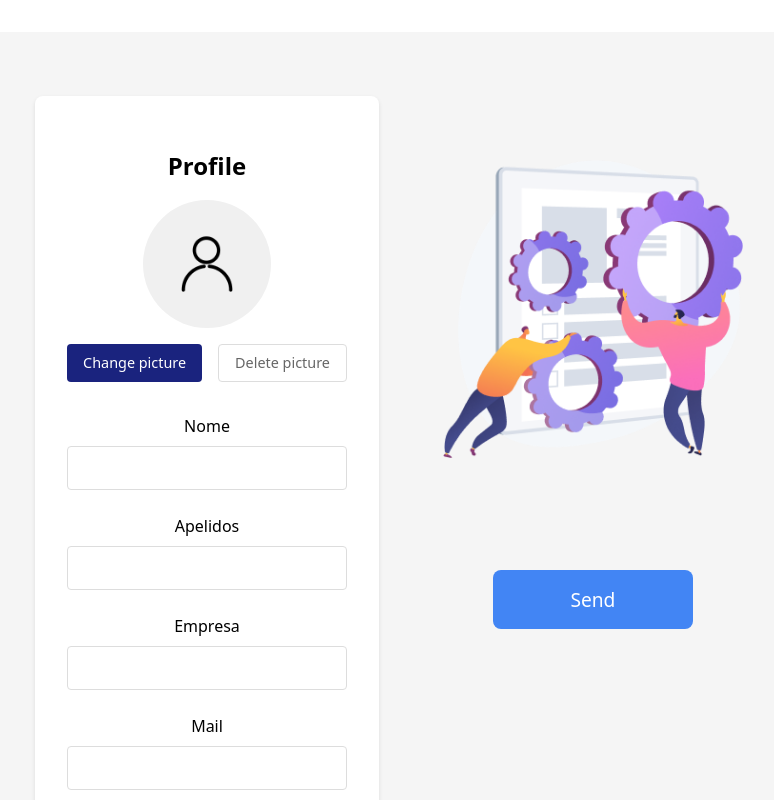
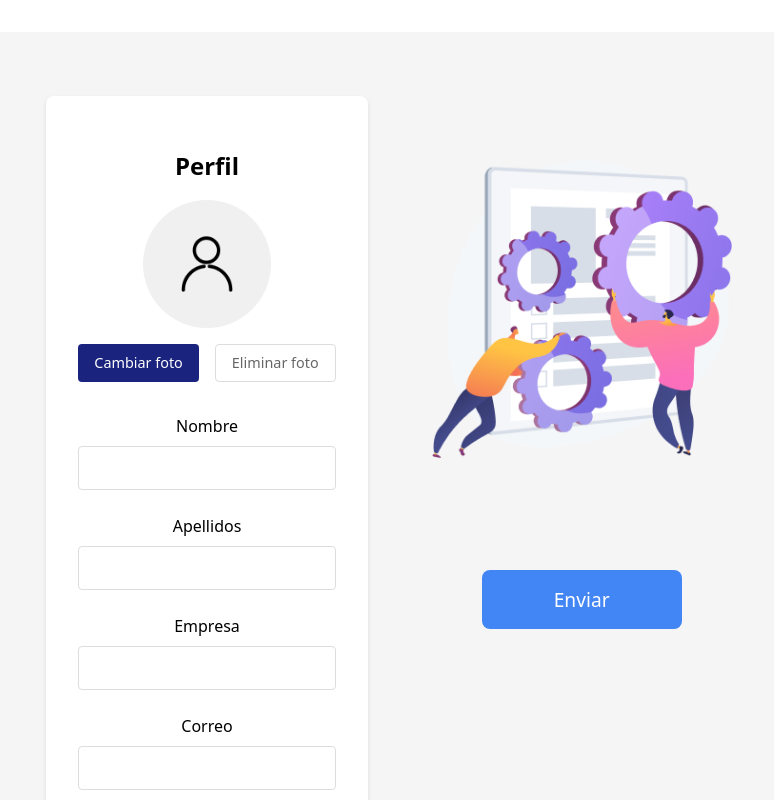
Before and after one commit to vanessabguijarro/Xuntando-Pezas, a React (Vite) app in the folder FRONT/Front-Xuntando-Pezas/: page / in a window 1280 px wide. Shown: the top 800 px of the page, without its empty margins (251-1025 px from the left). Built offline with nearby package versions, Linux system fonts and the light colour scheme.

Commit message:
refactor: simplificación y traducción a castellano del componente NewCustomer

```diff
--- a/FRONT/Front-Xuntando-Pezas/src/PAXINAS/PRIVADAS/NewCustomer.module.css
+++ b/FRONT/Front-Xuntando-Pezas/src/PAXINAS/PRIVADAS/NewCustomer.module.css
@@ -1,4 +1,4 @@
-.container {
+.contenedor {
   max-width: 1200px;
   margin: 0 auto;
   padding: 2rem;
@@ -7,12 +7,12 @@
   gap: 4rem;
 }
 
-.formContainer {
+.contenedorFormulario {
   flex: 1;
   max-width: 800px;
 }
 
-.form {
+.formulario {
   background: white;
   padding: 2rem;
   border-radius: 8px;
@@ -20,7 +20,7 @@
   color: #000;
 }
 
-.rightSection {
+.seccionDerecha {
   flex-shrink: 0;
   width: 300px;
   display: flex;
@@ -29,22 +29,22 @@
   align-items: center;
 }
 
-.illustration {
+.ilustracion {
   width: 100%;
   margin-top: 4rem;
 }
 
-.profileSection {
+.seccionPerfil {
   text-align: center;
   margin-bottom: 2rem;
 }
 
-.profileSection h2 {
+.seccionPerfil h2 {
   color: #000;
   margin-bottom: 1rem;
 }
 
-.imageContainer {
+.contenedorImagen {
   width: 128px;
   height: 128px;
   margin: 0 auto 1rem;
@@ -56,13 +56,13 @@
   justify-content: center;
 }
 
-.profileImage {
+.imagenPerfil {
   width: 100%;
   height: 100%;
   object-fit: cover;
 }
 
-.placeholderImage {
+.imagenPredeterminada {
   width: 100%;
   height: 100%;
   display: flex;
@@ -70,20 +70,20 @@
   justify-content: center;
 }
 
-.userIcon {
+.iconoUsuario {
   width: 64px;
   height: 64px;
   color: #666;
 }
 
-.imageButtons {
+.botonesImagen {
   display: flex;
   gap: 1rem;
   justify-content: center;
   margin-top: 1rem;
 }
 
-.changeButton {
+.botonCambiar {
   background-color: #1a237e;
   color: white;
   padding: 0.5rem 1rem;
@@ -93,7 +93,7 @@
   font-size: 0.9rem;
 }
 
-.deleteButton {
+.botonEliminar {
   background-color: white;
   color: #666;
   padding: 0.5rem 1rem;
@@ -103,24 +103,24 @@
   font-size: 0.9rem;
 }
 
-.formFields {
+.camposFormulario {
   display: grid;
   gap: 1.5rem;
   margin-bottom: 2rem;
 }
 
-.fieldGroup {
+.grupoCampo {
   display: flex;
   flex-direction: column;
   gap: 0.5rem;
 }
 
-.fieldGroup label {
+.grupoCampo label {
   font-weight: 500;
   color: #000;
 }
 
-.fieldGroup input {
+.grupoCampo input {
   padding: 0.75rem;
   border: 1px solid #ddd;
   border-radius: 4px;
@@ -129,15 +129,14 @@
   background-color: white;
 }
 
-.fieldGroup input:focus {
+.grupoCampo input:focus {
   outline: none;
   border-color: #1a237e;
   box-shadow: 0 0 0 2px rgba(26, 35, 126, 0.1);
 }
 
-.sendButton {
+.botonEnviar {
   margin-top: 5rem;
-
   background-color: #4285f4;
   color: white;
   padding: 1rem 3rem;
@@ -149,6 +148,6 @@
   width: 200px;
 }
 
-.sendButton:hover {
+.botonEnviar:hover {
   background-color: #3367d6;
 }
--- a/FRONT/Front-Xuntando-Pezas/src/PAXINAS/PRIVADAS/NewCustomer.tsx
+++ b/FRONT/Front-Xuntando-Pezas/src/PAXINAS/PRIVADAS/NewCustomer.tsx
@@ -1,169 +1,130 @@
 import { useState } from 'react';
 import styles from './NewCustomer.module.css';
-import illustration from '../../assets/customer-images/illustration.png';
-import profileIcon from '../../assets/customer-images/profile.png';
+import ilustracion from '../../assets/customer-images/illustration.png';
+import iconoPerfil from '../../assets/customer-images/profile.png';
 
-
-interface FormData {
-  nome: string;
-  apelidos: string;
+interface DatosFormulario {
+  nombre: string;
+  apellidos: string;
   empresa: string;
-  mail: string;
+  correo: string;
   profesion: string;
   rol: string;
 }
 
+const camposFormulario = [
+  { id: 'nombre', etiqueta: 'Nombre', tipo: 'text' },
+  { id: 'apellidos', etiqueta: 'Apellidos', tipo: 'text' },
+  { id: 'empresa', etiqueta: 'Empresa', tipo: 'text' },
+  { id: 'correo', etiqueta: 'Correo', tipo: 'email' },
+  { id: 'profesion', etiqueta: 'Profesión', tipo: 'text' },
+  { id: 'rol', etiqueta: 'Rol', tipo: 'text' }
+] as const;
+
+const SeccionImagenPerfil = ({
+  imagenPerfil,
+  alCambiarImagen,
+  alEliminarImagen
+}: {
+  imagenPerfil: string | null;
+  alCambiarImagen: (event: React.ChangeEvent<HTMLInputElement>) => void;
+  alEliminarImagen: () => void;
+}) => (
+  <div className={styles.seccionPerfil}>
+    <h2>Perfil</h2>
+    <div className={styles.contenedorImagen}>
+      {imagenPerfil ? (
+        <img src={imagenPerfil} alt="Perfil" className={styles.imagenPerfil} />
+      ) : (
+        <div className={styles.imagenPredeterminada}>
+          <img src={iconoPerfil} alt="Perfil Predeterminado" className={styles.iconoUsuario} />
+        </div>
+      )}
+    </div>
+    <div className={styles.botonesImagen}>
+      <label className={styles.botonCambiar}>
+        Cambiar foto
+        <input
+          type="file"
+          accept="image/*"
+          onChange={alCambiarImagen}
+          style={{ display: 'none' }}
+        />
+      </label>
+      <button
+        type="button"
+        onClick={alEliminarImagen}
+        className={styles.botonEliminar}
+      >
+        Eliminar foto
+      </button>
+    </div>
+  </div>
+);
+
 const NewCustomer = () => {
-  const [profileImage, setProfileImage] = useState<string | null>(null);
-  const [formData, setFormData] = useState<FormData>({
-    nome: '',
-    apelidos: '',
+  const [imagenPerfil, setImagenPerfil] = useState<string | null>(null);
+  const [datosFormulario, setDatosFormulario] = useState<DatosFormulario>({
+    nombre: '',
+    apellidos: '',
     empresa: '',
-    mail: '',
+    correo: '',
     profesion: '',
     rol: ''
   });
 
-  const handleImageChange = (event: React.ChangeEvent<HTMLInputElement>) => {
-    const file = event.target.files?.[0];
-    if (file) {
-      const reader = new FileReader();
-      reader.onloadend = () => {
-        setProfileImage(reader.result as string);
-      };
-      reader.readAsDataURL(file);
+  const manejarCambioImagen = (event: React.ChangeEvent<HTMLInputElement>) => {
+    const archivo = event.target.files?.[0];
+    if (archivo) {
+      const lector = new FileReader();
+      lector.onloadend = () => setImagenPerfil(lector.result as string);
+      lector.readAsDataURL(archivo);
     }
   };
 
-  const handleDeleteImage = () => {
-    setProfileImage(null);
+  const manejarCambioInput = (event: React.ChangeEvent<HTMLInputElement>) => {
+    const { name, value } = event.target;
+    setDatosFormulario(prev => ({ ...prev, [name]: value }));
   };
 
-  const handleInputChange = (event: React.ChangeEvent<HTMLInputElement>) => {
-    const { name, value } = event.target;
-    setFormData(prev => ({
-      ...prev,
-      [name]: value
-    }));
-  };
-
-  const handleSubmit = () => {
-    console.log('Form Data:', { ...formData, profileImage });
-    // Aquí iría la lógica para enviar los datos al backend
+  const manejarEnvio = () => {
+    console.log('Datos del Formulario:', { ...datosFormulario, imagenPerfil });
   };
 
   return (
-    <div className={styles.container}>
-      <div className={styles.formContainer}>
-        <form onSubmit={handleSubmit} className={styles.form}>
-          <div className={styles.profileSection}>
-            <h2>Profile</h2>
-            <div className={styles.imageContainer}>
-              {profileImage ? (
-                <img src={profileImage} alt="Profile" className={styles.profileImage} />
-              ) : (
-                <div className={styles.placeholderImage}>
-                  <img src={profileIcon} alt="Default Profile" className={styles.userIcon} />
-                </div>
-              )}
-            </div>
-            <div className={styles.imageButtons}>
-              <label className={styles.changeButton}>
-                Change picture
+    <div className={styles.contenedor}>
+      <div className={styles.contenedorFormulario}>
+        <form onSubmit={manejarEnvio} className={styles.formulario}>
+          <SeccionImagenPerfil
+            imagenPerfil={imagenPerfil}
+            alCambiarImagen={manejarCambioImagen}
+            alEliminarImagen={() => setImagenPerfil(null)}
+          />
+
+          <div className={styles.camposFormulario}>
+            {camposFormulario.map(({ id, etiqueta, tipo }) => (
+              <div key={id} className={styles.grupoCampo}>
+                <label htmlFor={id}>{etiqueta}</label>
                 <input
-                  type="file"
-                  accept="image/*"
-                  onChange={handleImageChange}
-                  style={{ display: 'none' }}
+                  type={tipo}
+                  id={id}
+                  name={id}
+                  value={datosFormulario[id]}
+                  onChange={manejarCambioInput}
                 />
-              </label>
-              <button
-                type="button"
-                onClick={handleDeleteImage}
-                className={styles.deleteButton}
-              >
-                Delete picture
-              </button>
-            </div>
-          </div>
-
-          <div className={styles.formFields}>
-            <div className={styles.fieldGroup}>
-              <label htmlFor="nome">Nome</label>
-              <input
-                type="text"
-                id="nome"
-                name="nome"
-                value={formData.nome}
-                onChange={handleInputChange}
-              />
-            </div>
-
-            <div className={styles.fieldGroup}>
-              <label htmlFor="apelidos">Apelidos</label>
-              <input
-                type="text"
-                id="apelidos"
-                name="apelidos"
-                value={formData.apelidos}
-                onChange={handleInputChange}
-              />
-            </div>
-
-            <div className={styles.fieldGroup}>
-              <label htmlFor="empresa">Empresa</label>
-              <input
-                type="text"
-                id="empresa"
-                name="empresa"
-                value={formData.empresa}
-                onChange={handleInputChange}
-              />
-            </div>
-
-            <div className={styles.fieldGroup}>
-              <label htmlFor="mail">Mail</label>
-              <input
-                type="email"
-                id="mail"
-                name="mail"
-                value={formData.mail}
-                onChange={handleInputChange}
-              />
-            </div>
-
-            <div className={styles.fieldGroup}>
-              <label htmlFor="profesion">Profesion</label>
-              <input
-                type="text"
-                id="profesion"
-                name="profesion"
-                value={formData.profesion}
-                onChange={handleInputChange}
-              />
-            </div>
-
-            <div className={styles.fieldGroup}>
-              <label htmlFor="rol">Rol</label>
-              <input
-                type="text"
-                id="rol"
-                name="rol"
-                value={formData.rol}
-                onChange={handleInputChange}
-              />
-            </div>
+              </div>
+            ))}
           </div>
         </form>
       </div>
-      <div className={styles.rightSection}>
+      <div className={styles.seccionDerecha}>
         <img
-          className={styles.illustration}
-          src={illustration}
-          alt="Illustration"
+          className={styles.ilustracion}
+          src={ilustracion}
+          alt="Ilustración"
         />
-        <button type="button" onClick={handleSubmit} className={styles.sendButton}>
-          Send
+        <button type="button" onClick={manejarEnvio} className={styles.botonEnviar}>
+          Enviar
         </button>
       </div>
     </div>
```
